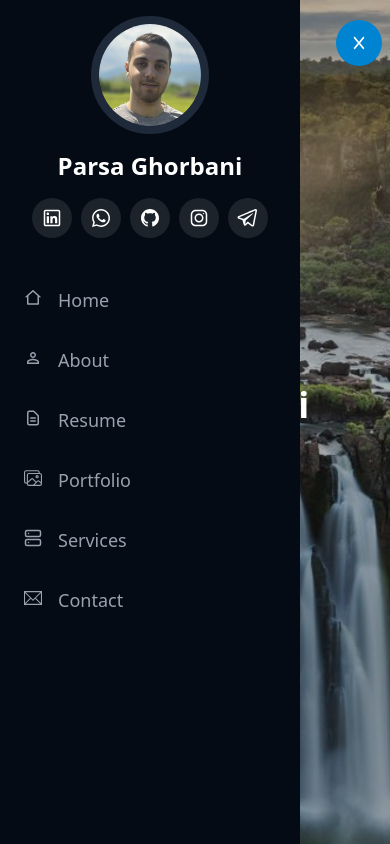
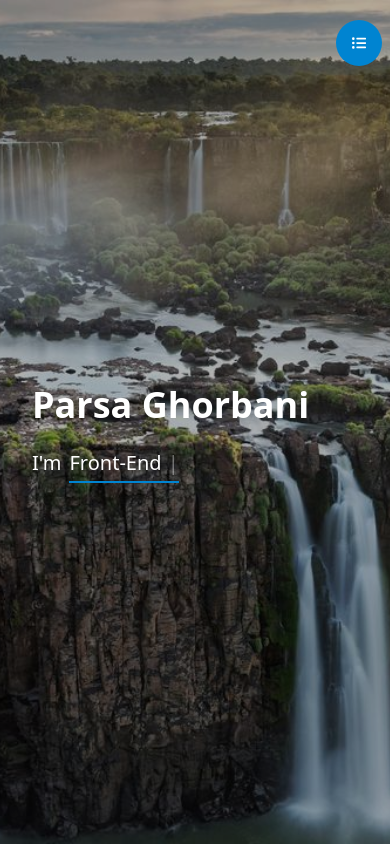
Before and after one commit to Parsa10Gh/Portfolio, a Next.js app: page / in a window 390 px wide. Shown: the top 844 px of the page. Built offline with nearby package versions, Linux system fonts and the light colour scheme.

Commit message:
some animation added & some optimization were done

```diff
--- a/src/components/about/About.tsx
+++ b/src/components/about/About.tsx
@@ -1,9 +1,19 @@
+"use client";
+
 import React from "react";
+import { motion } from "motion/react";
 import { RxCaretRight } from "react-icons/rx";
 
 const About = () => {
   return (
-    <div id="about-container" className="px-3 min-[480px]:px-14 sm:px-36 lg:px-10">
+    <motion.div
+      id="about"
+      className="px-3 min-[480px]:px-14 sm:px-36 lg:px-10"
+      initial={{ opacity: 0, y: 200 }}
+      whileInView={{ opacity: 1, y: 0 }}
+      transition={{ duration: 0.8, ease: "easeOut" }}
+      viewport={{ once: true, amount: 0.2 }}
+    >
       <h1 className="py-12 text-3xl font-bold">
         <span className="border-b-4 border-sky-600 pb-4">Ab</span>out
       </h1>
@@ -14,7 +24,11 @@ const About = () => {
         sit in iste officiis commodi quidem hic quas.
       </p>
       <div className="lg:flex py-16">
-        <img src="MyPhoto2.jpeg" alt="" className="lg:w-1/3 h-fit lg:pr-0 rounded-2xl" />
+        <img
+          src="MyPhoto2.jpeg"
+          alt=""
+          className="lg:w-1/3 h-fit lg:pr-0 rounded-2xl"
+        />
         <div className="lg:pl-6 pt-8 lg:pt-0">
           <h2 className="text-2xl font-semibold">Front-end Developer</h2>
           <p className="px-0 py-4">
@@ -88,7 +102,7 @@ const About = () => {
           </p>
         </div>
       </div>
-    </div>
+    </motion.div>
   );
 };
 
--- a/src/components/hero/Hero.tsx
+++ b/src/components/hero/Hero.tsx
@@ -1,12 +1,19 @@
-"use client";
+"use client"
 
 import React from "react";
-
+import { motion } from "motion/react";
 import Typewriter from "typewriter-effect";
 
 const Hero = () => {
   return (
-    <div id="hero" className="h-screen relative flex">
+    <motion.div
+      id="hero"
+      className="h-screen relative flex"
+      initial={{ }}
+      whileInView={{ opacity: 1}}
+      transition={{ duration: 0.5, ease: "easeOut" }}
+      viewport={{ once: true, amount: 0.2 }}
+    >
       <img
         id="hero_Background"
         src="image.jpg"
@@ -37,7 +44,7 @@ const Hero = () => {
           </span>
         </div>
       </div>
-    </div>
+    </motion.div>
   );
 };
 
--- a/src/components/navMenu/NavContents.tsx
+++ b/src/components/navMenu/NavContents.tsx
@@ -1,4 +1,6 @@
-import React from "react";
+import path from "path";
+import React, { JSX } from "react";
+import { IconType } from "react-icons";
 import { FiServer } from "react-icons/fi";
 import { HiOutlineDocumentText } from "react-icons/hi";
 import { IoImagesOutline } from "react-icons/io5";
@@ -11,9 +13,54 @@ import {
 } from "react-icons/lia";
 import { MdOutlinePersonOutline } from "react-icons/md";
 import { RiHome2Line } from "react-icons/ri";
+import { TbDeviceDesktopCode } from "react-icons/tb";
 import { TfiEmail } from "react-icons/tfi";
 
 const NavContents = () => {
+  interface ContentsType {
+    title: string;
+    icon: IconType;
+    link: string;
+  }
+
+  const contents: ContentsType[] = [
+    {
+      title: "Home",
+      icon: RiHome2Line,
+      link: "home",
+    },
+    {
+      title: "About",
+      icon: MdOutlinePersonOutline,
+      link: "about",
+    },
+    {
+      title: "Skills",
+      icon: TbDeviceDesktopCode,
+      link: "skills",
+    },
+    {
+      title: "Resume",
+      icon: HiOutlineDocumentText,
+      link: "resume",
+    },
+    {
+      title: "Portfolio",
+      icon: IoImagesOutline,
+      link: "portfolio",
+    },
+    {
+      title: "Services",
+      icon: FiServer,
+      link: "services",
+    },
+    {
+      title: "Contact",
+      icon: TfiEmail,
+      link: "contact",
+    },
+  ];
+
   return (
     <>
       <div id="myInfo" className="py-4 px-8 b-amber-400">
@@ -54,42 +101,14 @@ const NavContents = () => {
         </ul>
       </div>
       <ul id="navMenu" className="py-8 px-6 text-lg">
-        <li className="group w-full text-gray-400 pb-8 hover:cursor-pointer">
-          <a href="#hero" className="flex items-center">
-            <RiHome2Line className="group-hover:text-sky-500 mb-1 mr-4"></RiHome2Line>
-            <span className="group-hover:text-white">Home</span>
-          </a>
-        </li>
-        <li className="group w-full text-gray-400 pb-8 hover:cursor-pointer">
-          <a href="#about" className="flex items-center">
-            <MdOutlinePersonOutline className="group-hover:text-sky-500 mb-1 mr-4"></MdOutlinePersonOutline>
-            <span className="group-hover:text-white">About</span>
-          </a>
-        </li>
-        <li className="group w-full text-gray-400 pb-8 hover:cursor-pointer">
-          <a href="#resume" className="flex items-center">
-            <HiOutlineDocumentText className="group-hover:text-sky-500 mb-1 mr-4"></HiOutlineDocumentText>
-            <span className="group-hover:text-white">Resume</span>
-          </a>
-        </li>
-        <li className="group w-full text-gray-400 pb-8 hover:cursor-pointer">
-          <a href="#portfolio" className="flex items-center">
-            <IoImagesOutline className="group-hover:text-sky-500 mb-1 mr-4"></IoImagesOutline>
-            <span className="group-hover:text-white">Portfolio</span>
-          </a>
-        </li>
-        <li className="group w-full text-gray-400 pb-8 hover:cursor-pointer">
-          <a href="#services" className="flex items-center">
-            <FiServer className="group-hover:text-sky-500 mb-1 mr-4"></FiServer>
-            <span className="group-hover:text-white">Services</span>
-          </a>
-        </li>
-        <li className="group w-full text-gray-400 pb-8 hover:cursor-pointer">
-          <a href="contact" className="flex items-center">
-            <TfiEmail className="group-hover:text-sky-500 mb-1 mr-4" />
-            <span className="group-hover:text-white">Contact</span>
-          </a>
-        </li>
+        {contents.map((content) => (
+          <li className="group w-full text-gray-400 pb-8 hover:cursor-pointer">
+            <a href={`#${content.link}`} className="flex items-center">
+              <content.icon className="group-hover:text-sky-500 mb-1 mr-4" />
+              <span className="group-hover:text-white">{content.title}</span>
+            </a>
+          </li>
+        ))}
       </ul>
     </>
   );
--- a/src/components/navMenu/NavMenu.tsx
+++ b/src/components/navMenu/NavMenu.tsx
@@ -23,7 +23,6 @@ const NavMenu = () => {
         {isNavOpen ? <FaX /> : <FaListUl />}
       </button>
 
-      {/* Animated sidebar for smaller screens */}
       <AnimatePresence>
         {isNavOpen && (
           <motion.div
@@ -39,7 +38,6 @@ const NavMenu = () => {
         )}
       </AnimatePresence>
 
-      {/* Static always-visible sidebar for xl and above */}
       <motion.div
         className="bg-[#040B14] hidden xl:block fixed left-0 top-0 h-full w-[300px] z-30 font-(family-name:poppins)"
         initial={{ x: "-100%" }}
--- a/src/components/resume/Resume.tsx
+++ b/src/components/resume/Resume.tsx
@@ -1,10 +1,17 @@
+"use client";
+import { motion } from "motion/react";
 import React from "react";
 
 const Resume = () => {
   return (
-    <div
-      id="resume-container"
+    <>
+      <motion.div
+        id="resume"
         className="px-2 min-[480px]:px-14 sm:px-36 lg:px-10"
+        initial={{ opacity: 0, y: 200 }}
+        whileInView={{ opacity: 1, y: 0 }}
+        transition={{ duration: 0.8, ease: "easeOut" }}
+        viewport={{ once: true, amount: 0.2 }}
       >
         <h1 className="py-12 text-3xl font-bold">
           <span className="border-b-4 border-sky-600 pb-4">Res</span>ume
@@ -24,7 +31,7 @@ const Resume = () => {
                 PARSA GHORBANI
               </h2>
             </div>
-          <p className="pl-6 py-3 border-l-2 border-[#119DDD]">
+            <div className="pl-6 py-3 border-l-2 border-[#119DDD]">
               Lorem ipsum dolor sit amet consectetur adipisicing elit. Nihil id
               recusandae eius tempora autem quaerat illum, ullam harum eaque
               perspiciatis. Quis tempora beatae neque quod magni ipsa dolorem
@@ -34,7 +41,7 @@ const Resume = () => {
                 <li className="py-1">(+98)9397815214</li>
                 <li className="py-1">parsa.ghorbani11@gmail.com</li>
               </ul>
-          </p>
+            </div>
           </div>
           <div>
             <h1 className="text-2xl font-bold px-4 pb-6">Education</h1>
@@ -50,15 +57,17 @@ const Resume = () => {
                 Iran University of Science and Technology, Tehran
               </p>
               <p className="py-2">
-              Lorem ipsum dolor sit amet consectetur adipisicing elit. Nihil id
-              recusandae eius tempora autem quaerat illum, ullam harum eaque
-              perspiciatis. Quis tempora beatae neque quod magni ipsa dolorem
-              assumenda itaque?
+                Lorem ipsum dolor sit amet consectetur adipisicing elit. Nihil
+                id recusandae eius tempora autem quaerat illum, ullam harum
+                eaque perspiciatis. Quis tempora beatae neque quod magni ipsa
+                dolorem assumenda itaque?
               </p>
             </div>
           </div>
           <div>
-          <h1 className="text-2xl font-bold px-4 pb-6">Professional Experience</h1>
+            <h1 className="text-2xl font-bold px-4 pb-6">
+              Professional Experience
+            </h1>
             <div className="flex items-center relative py-2">
               <div className="h-4 w-4 border-2 border-[#119DDD] rounded-xl absolute left-[-7px] bottom-[-1.5px]"></div>
               <h2 className="pl-4 text-xl text-gray-600 font-semibold absolute">
@@ -69,15 +78,16 @@ const Resume = () => {
               <p className="px-4 py-2 block">July–October 2024</p>
               <p className="py-1 italic">Gashtasp, Tehran</p>
               <p className="py-2">
-              Lorem ipsum dolor sit amet consectetur adipisicing elit. Nihil id
-              recusandae eius tempora autem quaerat illum, ullam harum eaque
-              perspiciatis. Quis tempora beatae neque quod magni ipsa dolorem
-              assumenda itaque?
+                Lorem ipsum dolor sit amet consectetur adipisicing elit. Nihil
+                id recusandae eius tempora autem quaerat illum, ullam harum
+                eaque perspiciatis. Quis tempora beatae neque quod magni ipsa
+                dolorem assumenda itaque?
               </p>
             </div>
           </div>
         </div>
-    </div>
+      </motion.div>
+    </>
   );
 };
 
--- a/src/components/skills/Skills.tsx
+++ b/src/components/skills/Skills.tsx
@@ -1,14 +1,17 @@
+"use client";
+
+import { motion } from "motion/react";
 import React from "react";
 
 interface mySkillsType {
-  HTML: number,
-  CSS: number,
-  JAVASCRIPT: number,
-  REACT: number,
-  NEXT: number,
-  TYPESCRIPT: number,
-  REDUX: number,
-  TAILWIND: number,
+  HTML: number;
+  CSS: number;
+  JAVASCRIPT: number;
+  REACT: number;
+  NEXT: number;
+  TYPESCRIPT: number;
+  REDUX: number;
+  TAILWIND: number;
 }
 
 const mySkills: mySkillsType = {
@@ -24,7 +27,14 @@ const mySkills: mySkillsType = {
 
 const Skills = () => {
   return (
-    <div className="px-3 min-[480px]:px-14 sm:px-36 lg:px-10 py-8 bg-[#F4FAFD]">
+    <motion.div
+    id="skills"
+      className="px-3 min-[480px]:px-14 sm:px-36 lg:px-10 py-8 bg-[#F4FAFD]"
+      initial={{ opacity: 0, y: 200 }}
+      whileInView={{ opacity: 1, y: 0 }}
+      transition={{ duration: 0.8, ease: "easeOut" }}
+      viewport={{ once: true, amount: 0.2 }}
+    >
       <h1 className="py-12 text-3xl font-bold">
         <span className="border-b-4 border-sky-600 pb-4">Ski</span>lls
       </h1>
@@ -33,19 +43,25 @@ const Skills = () => {
         deserunts.
       </p>
       <div className="py-20 grid lg:grid-cols-2 gap-8 text-xs font-medium">
-        {Object.entries(mySkills).map(([skill,percentage]) => (
+        {Object.entries(mySkills).map(([skill, percentage]) => (
           <div key={skill} className="">
             <div className="flex justify-between py-2">
               <p>{skill}</p>
               <p>{percentage}%</p>
             </div>
             <div className="w-full h-2.5 relative bg-gray-200">
-              <div className="bg-sky-600 absolute h-full" style={{width: `${percentage}%`}}></div>
+              <motion.div
+                className="bg-sky-600 absolute h-full"
+                style={{ width: `${percentage}%` }}
+                initial={{width:0}}
+                whileInView={{width:`${percentage}%` }}
+                transition={{ duration: 1, ease: "easeOut" }}
+              ></motion.div>
             </div>
           </div>
         ))}
       </div>
-    </div>
+    </motion.div>
   );
 };
 
--- a/src/components/stats/Stats.tsx
+++ b/src/components/stats/Stats.tsx
@@ -1,48 +1,69 @@
+"use client"
+
 import React from "react";
+import { motion } from "motion/react";
 import { LuCodeXml, LuNotebookText, LuSmile } from "react-icons/lu";
 import { PiBuildingOffice } from "react-icons/pi";
 import AnimatedCounter from "../animatedCounter/AnimatedCounter";
 
 const Stats = () => {
   return (
-    <div className="grid md:grid-cols-2 gap-y-20 md:gap-8 lg:grid-cols-4 px-3 min-[480px]:px-14 sm:px-36 xl:px-14 pt-16 pb-20">
+    <motion.div
+      className="grid md:grid-cols-2 gap-y-20 md:gap-8 lg:grid-cols-4 px-3 min-[480px]:px-14 sm:px-36 xl:px-14 pt-16 pb-20"
+      initial={{ opacity: 0, y: 200 }}
+      whileInView={{ opacity: 1, y: 0 }}
+      transition={{ duration: 0.8, ease: "easeOut" }}
+      viewport={{ once: true, amount: 0.2 }}
+    >
       <div className="flex items-start">
-        <LuSmile className="text-5xl text-sky-600 h-fit py-1"/>
+        <LuSmile className="text-5xl text-sky-600 h-fit py-1" />
         <div className="pl-4">
-          <h1 className="text-5xl font-bold pb-2"><AnimatedCounter from={0} to={1} /></h1>
+          <h1 className="text-5xl font-bold pb-2">
+            <AnimatedCounter from={0} to={1} />
+          </h1>
           <p className="font-light text-gray-500">
-            <strong className="font-semibold">Happy Clients</strong> Lorem ipsum dolor consectetur.
+            <strong className="font-semibold">Happy Clients</strong> Lorem ipsum
+            dolor consectetur.
           </p>
         </div>
       </div>
       <div className="flex items-start">
-        <LuNotebookText className="text-5xl text-sky-600 h-fit py-1"/>
+        <LuNotebookText className="text-5xl text-sky-600 h-fit py-1" />
         <div className="pl-4">
-          <h1 className="text-5xl font-bold pb-2"><AnimatedCounter from={0} to={5} /></h1>
+          <h1 className="text-5xl font-bold pb-2">
+            <AnimatedCounter from={0} to={5} />
+          </h1>
           <p className="font-light text-gray-500">
-            <strong className="font-semibold">Projects</strong> Lorem ipsum dolor consectetur.
+            <strong className="font-semibold">Projects</strong> Lorem ipsum
+            dolor consectetur.
           </p>
         </div>
       </div>
       <div className="flex items-start">
-        <LuCodeXml className="text-5xl text-sky-600 h-fit py-1"/>
+        <LuCodeXml className="text-5xl text-sky-600 h-fit py-1" />
         <div className="pl-4">
-          <h1 className="text-5xl font-bold pb-2"><AnimatedCounter from={0} to={1421} /></h1>
+          <h1 className="text-5xl font-bold pb-2">
+            <AnimatedCounter from={0} to={1421} />
+          </h1>
           <p className="font-light text-gray-500">
-            <strong className="font-semibold">Hours Of Coding</strong> Lorem ipsum dolor consectetur.
+            <strong className="font-semibold">Hours Of Coding</strong> Lorem
+            ipsum dolor consectetur.
           </p>
         </div>
       </div>
       <div className="flex items-start">
-        <PiBuildingOffice className="text-5xl text-sky-600 h-fit py-1"/>
+        <PiBuildingOffice className="text-5xl text-sky-600 h-fit py-1" />
         <div className="pl-4">
-          <h1 className="text-5xl font-bold pb-2"><AnimatedCounter from={0} to={1} /></h1>
+          <h1 className="text-5xl font-bold pb-2">
+            <AnimatedCounter from={0} to={1} />
+          </h1>
           <p className="font-light text-gray-500">
-            <strong className="font-semibold">Companies</strong> that i worked with in my career
+            <strong className="font-semibold">Companies</strong> that i worked
+            with in my career
           </p>
         </div>
       </div>
-    </div>
+    </motion.div>
   );
 };
 
--- a/src/slices/navMenuSlice.ts
+++ b/src/slices/navMenuSlice.ts
@@ -7,7 +7,7 @@ interface navState {
 }
 
 const initialState: navState = {
-    isNavOpen: true,
+    isNavOpen: false,
 };
 
 const navState = createSlice({
```
Lines whose indentation alone changed are shown as unchanged.
